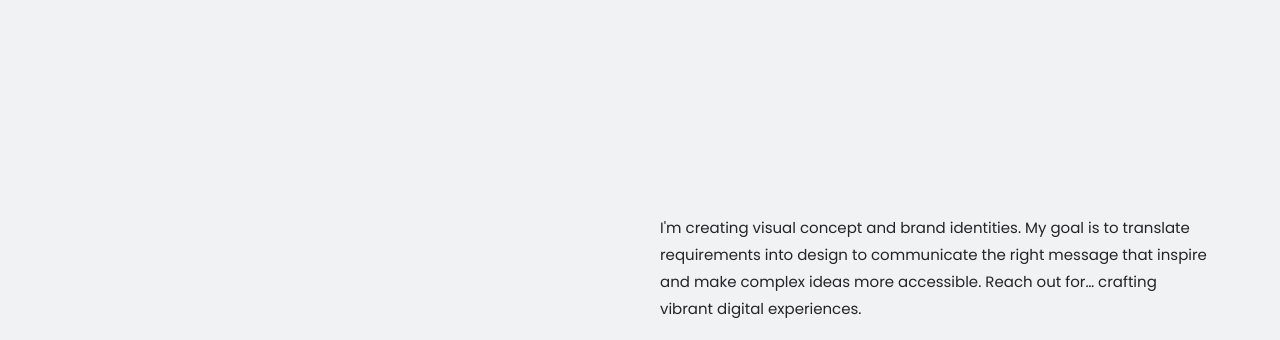
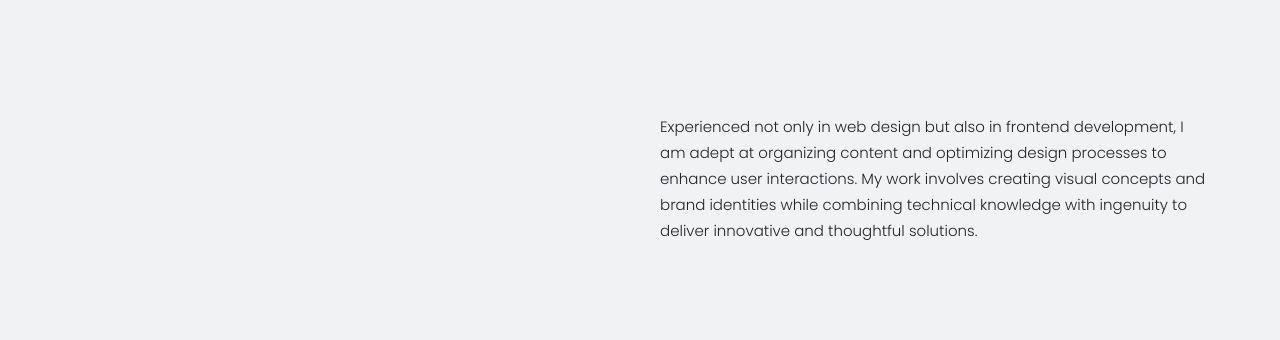
Before and after one commit to salomeIsCoding/Portfolio_shecodesnext, a plain HTML site: page index.html in a window 1280 px wide. Shown: the part 460-800 px from the top of the page. Drawn offline with nearby package versions, Linux system fonts and the light colour scheme; a web font is replaced by a local one.

Commit message:
changed intro text

```diff
--- a/index.html
+++ b/index.html
@@ -111,10 +111,7 @@
             </div>
           </div> -->
           <p class="intro-description">
-            I'm creating visual concept and brand identities. My goal is to
-            translate requirements into design to communicate the right message
-            that inspire and make complex ideas more accessible. Reach out for…
-            crafting vibrant digital experiences.
+            Experienced not only in web design but also in frontend development, I am adept at organizing content and optimizing design processes to enhance user interactions. My work involves creating visual concepts and brand identities while combining technical knowledge with ingenuity to deliver innovative and thoughtful solutions.
           </p>
         </div>
       </div>
--- a/styles/style.css
+++ b/styles/style.css
@@ -165,11 +165,11 @@ footer {
 }
 
 .intro-description {
-  margin-top: 200px;
+  margin-top: 100px;
   max-width: 550px;
   font-size: 15px;
-  font-weight: 400;
-  line-height: 27px;
+  font-weight: 300;
+  line-height: 26px;
 }
 
 .arrow {
```
